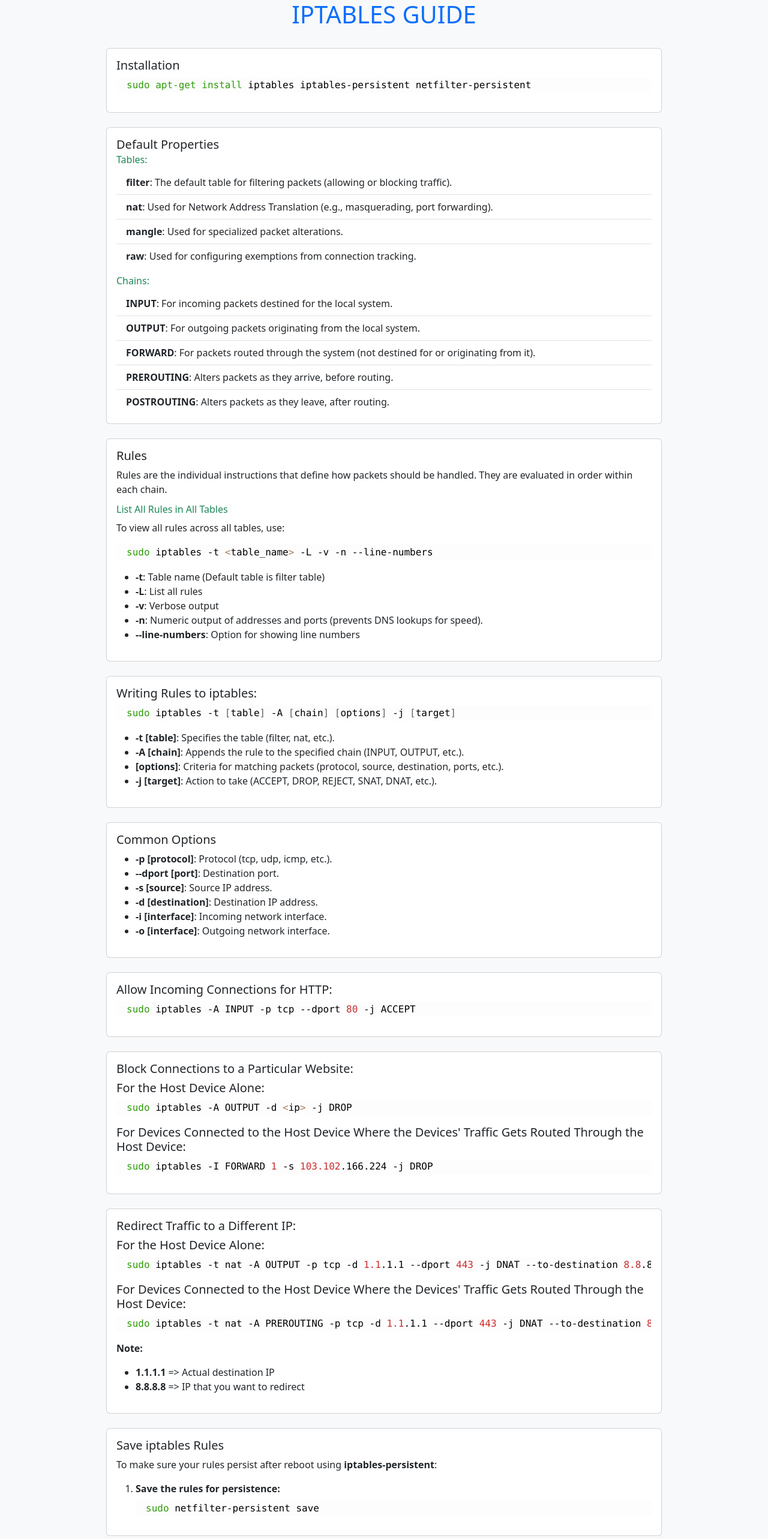
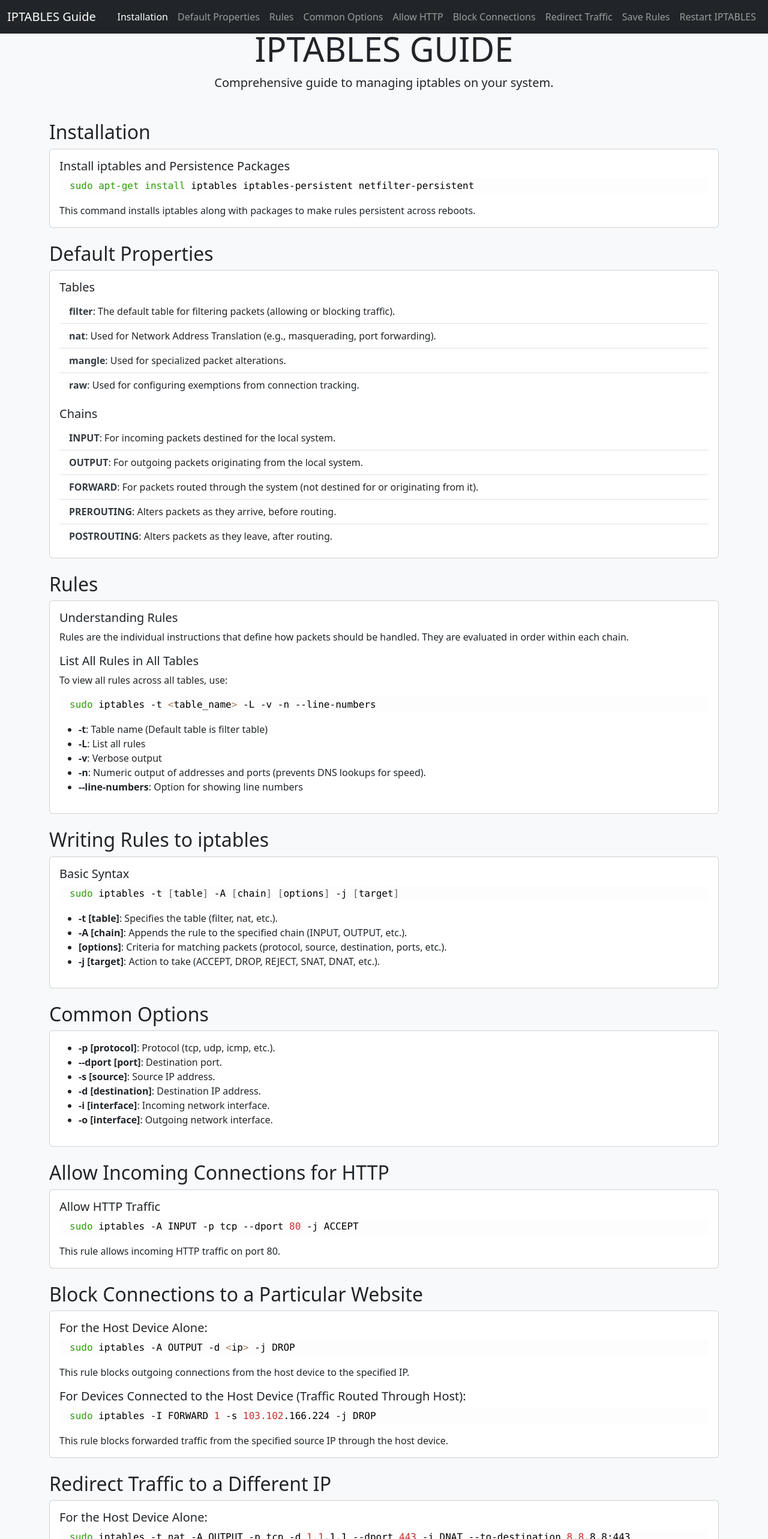
Before and after one commit to Swaminathan007/iptables-guide, a React (Create React App) app: page / in a window 1280 px wide. Shown: the top 2566 px of the page at 60% size. Built offline with nearby package versions, Linux system fonts and the light colour scheme.

Commit message:
styles updated

```diff
--- a/src/IptablesGuide.css
+++ b/src/IptablesGuide.css
@@ -1,8 +1,22 @@
 /* src/IptablesGuide.css */
 
-.guide-container {
-    margin:0 auto;
+/* src/IptablesGuide.css */
+
+/* Optional: Customize card shadows and borders */
+.card {
+  border-radius: 8px;
 }
-.dabba{
-  margin: auto;
+
+.card-title {
+  color: #007bff; /* Bootstrap primary color */
+  margin-bottom: 20px;
 }
+
+.card-subtitle {
+  color: #28a745; /* Bootstrap success color */
+  margin-bottom: 15px;
+}
+
+.list-group-item strong {
+  color: #343a40; /* Darker text for emphasis */
+}
--- a/src/IptablesGuide.js
+++ b/src/IptablesGuide.js
@@ -1,233 +1,344 @@
 // src/IptablesGuide.js
 
 import React from 'react';
+import './IptablesGuide.css'; // Custom styles
 import { Prism as SyntaxHighlighter } from 'react-syntax-highlighter';
 import { coy } from 'react-syntax-highlighter/dist/esm/styles/prism';
-import { Container, Row, Col, Card, Badge } from 'react-bootstrap'; // Import Bootstrap components
-import './IptablesGuide.css'; // Optional: Custom CSS for additional styling
 
 const IptablesGuide = () => {
   return (
-    <div className="d-flex justify-content-center align-items-center min-vh-100 bg-light guide-container">
-      <Container>
-        {/* Header */}
-        <Row className="justify-content-center mb-4">
-          <Col md={10} className="dabba">
-            <h1 className="text-center text-primary">IPTABLES GUIDE</h1>
-          </Col>
-        </Row>
+  <>
 
-        {/* Installation Section */}
-        <Row className="mb-4">
-          <Col md={10} className="dabba">
-            <Card>
-              <Card.Body>
-                <Card.Title>Installation</Card.Title>
+      <nav className="navbar navbar-expand-lg navbar-dark bg-dark fixed-top">
+        <div className="container-fluid">
+          <a className="navbar-brand" href="#home">
+            IPTABLES Guide
+          </a>
+          <button
+            className="navbar-toggler"
+            type="button"
+            data-bs-toggle="collapse"
+            data-bs-target="#navbarNav"
+            aria-controls="navbarNav"
+            aria-expanded="false"
+            aria-label="Toggle navigation"
+          >
+            <span className="navbar-toggler-icon"></span>
+          </button>
+          <div className="collapse navbar-collapse" id="navbarNav">
+            <ul className="navbar-nav ms-auto">
+              <li className="nav-item">
+                <a className="nav-link active" aria-current="page" href="#installation">
+                  Installation
+                </a>
+              </li>
+              <li className="nav-item">
+                <a className="nav-link" href="#default-properties">
+                  Default Properties
+                </a>
+              </li>
+              <li className="nav-item">
+                <a className="nav-link" href="#rules">
+                  Rules
+                </a>
+              </li>
+              <li className="nav-item">
+                <a className="nav-link" href="#common-options">
+                  Common Options
+                </a>
+              </li>
+              <li className="nav-item">
+                <a className="nav-link" href="#allow-http">
+                  Allow HTTP
+                </a>
+              </li>
+              <li className="nav-item">
+                <a className="nav-link" href="#block-connections">
+                  Block Connections
+                </a>
+              </li>
+              <li className="nav-item">
+                <a className="nav-link" href="#redirect-traffic">
+                  Redirect Traffic
+                </a>
+              </li>
+              <li className="nav-item">
+                <a className="nav-link" href="#save-rules">
+                  Save Rules
+                </a>
+              </li>
+              <li className="nav-item">
+                <a className="nav-link" href="#restart-iptables">
+                  Restart IPTABLES
+                </a>
+              </li>
+            </ul>
+          </div>
+        </div>
+      </nav>
+
+      <div className="guide-container bg-light">
+        <div className="container">
+          <div id="home" className="text-center my-5">
+            <h1 className="display-4">IPTABLES GUIDE</h1>
+            <p className="lead">Comprehensive guide to managing iptables on your system.</p>
+          </div>
+
+          <section id="installation">
+            <h2 className="section-title">Installation</h2>
+            <div className="card mb-4">
+              <div className="card-body">
+                <h5 className="card-title">Install iptables and Persistence Packages</h5>
                 <SyntaxHighlighter language="bash" style={coy} className="mb-3">
                   {`sudo apt-get install iptables iptables-persistent netfilter-persistent`}
                 </SyntaxHighlighter>
-              </Card.Body>
-            </Card>
-          </Col>
-        </Row>
+                <p className="card-text">
+                  This command installs iptables along with packages to make rules persistent across reboots.
+                </p>
+              </div>
+            </div>
+          </section>
 
-        {/* Default Properties Section */}
-        <Row className="mb-4">
-          <Col md={10} className="dabba">
-            <Card>
-              <Card.Body>
-                <Card.Title>Default Properties</Card.Title>
-                <Card.Subtitle className="mb-2 text-success">Tables:</Card.Subtitle>
+          <section id="default-properties">
+            <h2 className="section-title">Default Properties</h2>
+            <div className="card mb-4">
+              <div className="card-body">
+                <h5 className="card-title">Tables</h5>
                 <ul className="list-group list-group-flush mb-3">
-                  <li className="list-group-item"><strong>filter</strong>: The default table for filtering packets (allowing or blocking traffic).</li>
-                  <li className="list-group-item"><strong>nat</strong>: Used for Network Address Translation (e.g., masquerading, port forwarding).</li>
-                  <li className="list-group-item"><strong>mangle</strong>: Used for specialized packet alterations.</li>
-                  <li className="list-group-item"><strong>raw</strong>: Used for configuring exemptions from connection tracking.</li>
+                  <li className="list-group-item">
+                    <strong>filter</strong>: The default table for filtering packets (allowing or blocking traffic).
+                  </li>
+                  <li className="list-group-item">
+                    <strong>nat</strong>: Used for Network Address Translation (e.g., masquerading, port forwarding).
+                  </li>
+                  <li className="list-group-item">
+                    <strong>mangle</strong>: Used for specialized packet alterations.
+                  </li>
+                  <li className="list-group-item">
+                    <strong>raw</strong>: Used for configuring exemptions from connection tracking.
+                  </li>
                 </ul>
 
-                <Card.Subtitle className="mb-2 text-success">Chains:</Card.Subtitle>
+                <h5 className="card-title">Chains</h5>
                 <ul className="list-group list-group-flush">
-                  <li className="list-group-item"><strong>INPUT</strong>: For incoming packets destined for the local system.</li>
-                  <li className="list-group-item"><strong>OUTPUT</strong>: For outgoing packets originating from the local system.</li>
-                  <li className="list-group-item"><strong>FORWARD</strong>: For packets routed through the system (not destined for or originating from it).</li>
-                  <li className="list-group-item"><strong>PREROUTING</strong>: Alters packets as they arrive, before routing.</li>
-                  <li className="list-group-item"><strong>POSTROUTING</strong>: Alters packets as they leave, after routing.</li>
+                  <li className="list-group-item">
+                    <strong>INPUT</strong>: For incoming packets destined for the local system.
+                  </li>
+                  <li className="list-group-item">
+                    <strong>OUTPUT</strong>: For outgoing packets originating from the local system.
+                  </li>
+                  <li className="list-group-item">
+                    <strong>FORWARD</strong>: For packets routed through the system (not destined for or originating from it).
+                  </li>
+                  <li className="list-group-item">
+                    <strong>PREROUTING</strong>: Alters packets as they arrive, before routing.
+                  </li>
+                  <li className="list-group-item">
+                    <strong>POSTROUTING</strong>: Alters packets as they leave, after routing.
+                  </li>
                 </ul>
-              </Card.Body>
-            </Card>
-          </Col>
-        </Row>
+              </div>
+            </div>
+          </section>
 
-        {/* Rules Section */}
-        <Row className="mb-4">
-          <Col md={10} className="dabba">
-            <Card>
-              <Card.Body>
-                <Card.Title>Rules</Card.Title>
-                <p>Rules are the individual instructions that define how packets should be handled. They are evaluated in order within each chain.</p>
+          <section id="rules">
+            <h2 className="section-title">Rules</h2>
+            <div className="card mb-4">
+              <div className="card-body">
+                <h5 className="card-title">Understanding Rules</h5>
+                <p className="card-text">
+                  Rules are the individual instructions that define how packets should be handled. They are evaluated in order within each chain.
+                </p>
 
-                <Card.Subtitle className="mb-2 text-success">List All Rules in All Tables</Card.Subtitle>
-                <p>To view all rules across all tables, use:</p>
+                <h5 className="card-title">List All Rules in All Tables</h5>
+                <p className="card-text">To view all rules across all tables, use:</p>
                 <SyntaxHighlighter language="bash" style={coy} className="mb-3">
                   {`sudo iptables -t <table_name> -L -v -n --line-numbers`}
                 </SyntaxHighlighter>
                 <ul>
-                  <li><strong>-t</strong>: Table name (Default table is filter table)</li>
-                  <li><strong>-L</strong>: List all rules</li>
-                  <li><strong>-v</strong>: Verbose output</li>
-                  <li><strong>-n</strong>: Numeric output of addresses and ports (prevents DNS lookups for speed).</li>
-                  <li><strong>--line-numbers</strong>: Option for showing line numbers</li>
+                  <li>
+                    <strong>-t</strong>: Table name (Default table is filter table)
+                  </li>
+                  <li>
+                    <strong>-L</strong>: List all rules
+                  </li>
+                  <li>
+                    <strong>-v</strong>: Verbose output
+                  </li>
+                  <li>
+                    <strong>-n</strong>: Numeric output of addresses and ports (prevents DNS lookups for speed).
+                  </li>
+                  <li>
+                    <strong>--line-numbers</strong>: Option for showing line numbers
+                  </li>
                 </ul>
-              </Card.Body>
-            </Card>
-          </Col>
-        </Row>
+              </div>
+            </div>
+          </section>
 
-        {/* Writing Rules Section */}
-        <Row className="mb-4">
-          <Col md={10} className="dabba">
-            <Card>
-              <Card.Body>
-                <Card.Title>Writing Rules to iptables:</Card.Title>
+          <section id="writing-rules">
+            <h2 className="section-title">Writing Rules to iptables</h2>
+            <div className="card mb-4">
+              <div className="card-body">
+                <h5 className="card-title">Basic Syntax</h5>
                 <SyntaxHighlighter language="bash" style={coy} className="mb-3">
                   {`sudo iptables -t [table] -A [chain] [options] -j [target]`}
                 </SyntaxHighlighter>
                 <ul>
-                  <li><strong>-t [table]</strong>: Specifies the table (filter, nat, etc.).</li>
-                  <li><strong>-A [chain]</strong>: Appends the rule to the specified chain (INPUT, OUTPUT, etc.).</li>
-                  <li><strong>[options]</strong>: Criteria for matching packets (protocol, source, destination, ports, etc.).</li>
-                  <li><strong>-j [target]</strong>: Action to take (ACCEPT, DROP, REJECT, SNAT, DNAT, etc.).</li>
+                  <li>
+                    <strong>-t [table]</strong>: Specifies the table (filter, nat, etc.).
+                  </li>
+                  <li>
+                    <strong>-A [chain]</strong>: Appends the rule to the specified chain (INPUT, OUTPUT, etc.).
+                  </li>
+                  <li>
+                    <strong>[options]</strong>: Criteria for matching packets (protocol, source, destination, ports, etc.).
+                  </li>
+                  <li>
+                    <strong>-j [target]</strong>: Action to take (ACCEPT, DROP, REJECT, SNAT, DNAT, etc.).
+                  </li>
                 </ul>
-              </Card.Body>
-            </Card>
-          </Col>
-        </Row>
+              </div>
+            </div>
+          </section>
 
-        {/* Common Options Section */}
-        <Row className="mb-4">
-          <Col md={10} className="dabba">
-            <Card>
-              <Card.Body>
-                <Card.Title>Common Options</Card.Title>
+          <section id="common-options">
+            <h2 className="section-title">Common Options</h2>
+            <div className="card mb-4">
+              <div className="card-body">
                 <ul>
-                  <li><strong>-p [protocol]</strong>: Protocol (tcp, udp, icmp, etc.).</li>
-                  <li><strong>--dport [port]</strong>: Destination port.</li>
-                  <li><strong>-s [source]</strong>: Source IP address.</li>
-                  <li><strong>-d [destination]</strong>: Destination IP address.</li>
-                  <li><strong>-i [interface]</strong>: Incoming network interface.</li>
-                  <li><strong>-o [interface]</strong>: Outgoing network interface.</li>
+                  <li>
+                    <strong>-p [protocol]</strong>: Protocol (tcp, udp, icmp, etc.).
+                  </li>
+                  <li>
+                    <strong>--dport [port]</strong>: Destination port.
+                  </li>
+                  <li>
+                    <strong>-s [source]</strong>: Source IP address.
+                  </li>
+                  <li>
+                    <strong>-d [destination]</strong>: Destination IP address.
+                  </li>
+                  <li>
+                    <strong>-i [interface]</strong>: Incoming network interface.
+                  </li>
+                  <li>
+                    <strong>-o [interface]</strong>: Outgoing network interface.
+                  </li>
                 </ul>
-              </Card.Body>
-            </Card>
-          </Col>
-        </Row>
+              </div>
+            </div>
+          </section>
 
-        {/* Allow Incoming Connections for HTTP Section */}
-        <Row className="mb-4">
-          <Col md={10} className="dabba">
-            <Card>
-              <Card.Body>
-                <Card.Title>Allow Incoming Connections for HTTP:</Card.Title>
+          <section id="allow-http">
+            <h2 className="section-title">Allow Incoming Connections for HTTP</h2>
+            <div className="card mb-4">
+              <div className="card-body">
+                <h5 className="card-title">Allow HTTP Traffic</h5>
                 <SyntaxHighlighter language="bash" style={coy} className="mb-3">
                   {`sudo iptables -A INPUT -p tcp --dport 80 -j ACCEPT`}
                 </SyntaxHighlighter>
-              </Card.Body>
-            </Card>
-          </Col>
-        </Row>
+                <p className="card-text">This rule allows incoming HTTP traffic on port 80.</p>
+              </div>
+            </div>
+          </section>
 
-        {/* Block Connections to a Particular Website Section */}
-        <Row className="mb-4">
-          <Col md={10} className="dabba">
-            <Card>
-              <Card.Body>
-                <Card.Title>Block Connections to a Particular Website:</Card.Title>
-                <h5>For the Host Device Alone:</h5>
+          <section id="block-connections">
+            <h2 className="section-title">Block Connections to a Particular Website</h2>
+            <div className="card mb-4">
+              <div className="card-body">
+                <h5 className="card-title">For the Host Device Alone:</h5>
                 <SyntaxHighlighter language="bash" style={coy} className="mb-3">
                   {`sudo iptables -A OUTPUT -d <ip> -j DROP`}
                 </SyntaxHighlighter>
+                <p className="card-text">This rule blocks outgoing connections from the host device to the specified IP.</p>
 
-                <h5>For Devices Connected to the Host Device Where the Devices' Traffic Gets Routed Through the Host Device:</h5>
+                <h5 className="card-title">For Devices Connected to the Host Device (Traffic Routed Through Host):</h5>
                 <SyntaxHighlighter language="bash" style={coy} className="mb-3">
                   {`sudo iptables -I FORWARD 1 -s 103.102.166.224 -j DROP`}
                 </SyntaxHighlighter>
-              </Card.Body>
-            </Card>
-          </Col>
-        </Row>
+                <p className="card-text">This rule blocks forwarded traffic from the specified source IP through the host device.</p>
+              </div>
+            </div>
+          </section>
 
-        {/* Redirect Traffic to Different IP Section */}
-        <Row className="mb-4">
-          <Col md={10} className="dabba">
-            <Card>
-              <Card.Body>
-                <Card.Title>Redirect Traffic to a Different IP:</Card.Title>
-                <h5>For the Host Device Alone:</h5>
+          <section id="redirect-traffic">
+            <h2 className="section-title">Redirect Traffic to a Different IP</h2>
+            <div className="card mb-4">
+              <div className="card-body">
+                <h5 className="card-title">For the Host Device Alone:</h5>
                 <SyntaxHighlighter language="bash" style={coy} className="mb-3">
                   {`sudo iptables -t nat -A OUTPUT -p tcp -d 1.1.1.1 --dport 443 -j DNAT --to-destination 8.8.8.8:443`}
                 </SyntaxHighlighter>
+                <p className="card-text">
+                  This rule redirects outgoing HTTPS traffic from the host device destined for <code>1.1.1.1:443</code> to <code>8.8.8.8:443</code>.
+                </p>
 
-                <h5>For Devices Connected to the Host Device Where the Devices' Traffic Gets Routed Through the Host Device:</h5>
+                <h5 className="card-title">For Devices Connected to the Host Device (Traffic Routed Through Host):</h5>
                 <SyntaxHighlighter language="bash" style={coy} className="mb-3">
                   {`sudo iptables -t nat -A PREROUTING -p tcp -d 1.1.1.1 --dport 443 -j DNAT --to-destination 8.8.8.8:443`}
                 </SyntaxHighlighter>
+                <p className="card-text">
+                  This rule redirects forwarded HTTPS traffic destined for <code>1.1.1.1:443</code> to <code>8.8.8.8:443</code> through the host device.
+                </p>
 
                 <p><strong>Note:</strong></p>
                 <ul>
                   <li><strong>1.1.1.1</strong> =&gt; Actual destination IP</li>
                   <li><strong>8.8.8.8</strong> =&gt; IP that you want to redirect</li>
                 </ul>
-              </Card.Body>
-            </Card>
-          </Col>
-        </Row>
+              </div>
+            </div>
+          </section>
 
-        {/* Save iptables Rules Section */}
-        <Row className="mb-4">
-          <Col md={10} className="dabba">
-            <Card>
-              <Card.Body>
-                <Card.Title>Save iptables Rules</Card.Title>
-                <p>To make sure your rules persist after reboot using <strong>iptables-persistent</strong>:</p>
-                <ol>
-                  <li><strong>Save the rules for persistence:</strong></li>
+          <section id="save-rules">
+            <h2 className="section-title">Save iptables Rules</h2>
+            <div className="card mb-4">
+              <div className="card-body">
+                <h5 className="card-title">Persist Rules Across Reboots</h5>
+                <p>
+                  To ensure your iptables rules persist after a system reboot, use the <code>iptables-persistent</code> package.
+                </p>
+                <h6>Using <code>iptables-persistent</code>:</h6>
                 <SyntaxHighlighter language="bash" style={coy} className="mb-3">
                   {`sudo netfilter-persistent save`}
                 </SyntaxHighlighter>
-                </ol>
-              </Card.Body>
-            </Card>
-          </Col>
-        </Row>
+                <p>This command saves the current iptables rules to be automatically reloaded on reboot.</p>
+              </div>
+            </div>
+          </section>
 
-        {/* Restart iptables Section */}
-        <Row className="mb-4">
-          <Col md={10} className="dabba">
-            <Card>
-              <Card.Body>
-                <Card.Title>Restart iptables</Card.Title>
+          <section id="restart-iptables">
+            <h2 className="section-title">Restart iptables</h2>
+            <div className="card mb-4">
+              <div className="card-body">
+                <h5 className="card-title">Restarting iptables Services</h5>
                 <SyntaxHighlighter language="bash" style={coy} className="mb-3">
-{`sudo systemctl restart netfilter-persistent (or)
-sudo service netfilter-persistent restart`}
+                  {`sudo systemctl restart netfilter-persistent`}
                 </SyntaxHighlighter>
-              </Card.Body>
-            </Card>
-          </Col>
-        </Row>
-
-        {/* Summary Section */}
-        <Row className="mb-4">
-          <Col md={10} className="dabba">
-            <Card>
-              <Card.Body>
-                <Card.Title>Summary</Card.Title>
-                <p>This guide covers the installation, configuration, and management of <strong>iptables</strong> rules for various scenarios including allowing, blocking, and redirecting traffic. Additionally, it explains how to make these rules persistent across system reboots.</p>
-              </Card.Body>
-            </Card>
-          </Col>
-        </Row>
-      </Container>
+                <p>or</p>
+                <SyntaxHighlighter language="bash" style={coy} className="mb-3">
+                  {`sudo service netfilter-persistent restart`}
+                </SyntaxHighlighter>
+                <p>
+                  These commands restart the <code>netfilter-persistent</code> service to apply any changes made to iptables rules.
+                </p>
               </div>
+            </div>
+          </section>
+          <section id="summary">
+            <h2 className="section-title">Summary</h2>
+            <div className="card mb-4">
+              <div className="card-body">
+                <p>
+                  This guide covers the installation, configuration, and management of <strong>iptables</strong> rules for various scenarios including allowing, blocking, and redirecting traffic. Additionally, it explains how to make these rules persistent across system reboots.
+                </p>
+              </div>
+            </div>
+          </section>
+        </div>
+      </div>
+    </>
   );
 };
 
```
Lines whose indentation alone changed are shown as unchanged.
